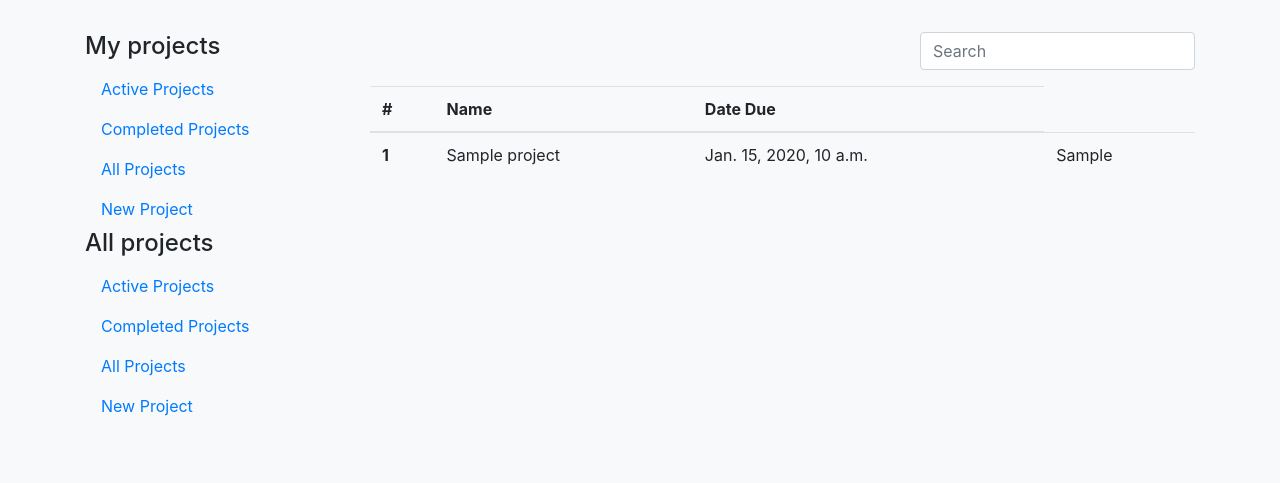
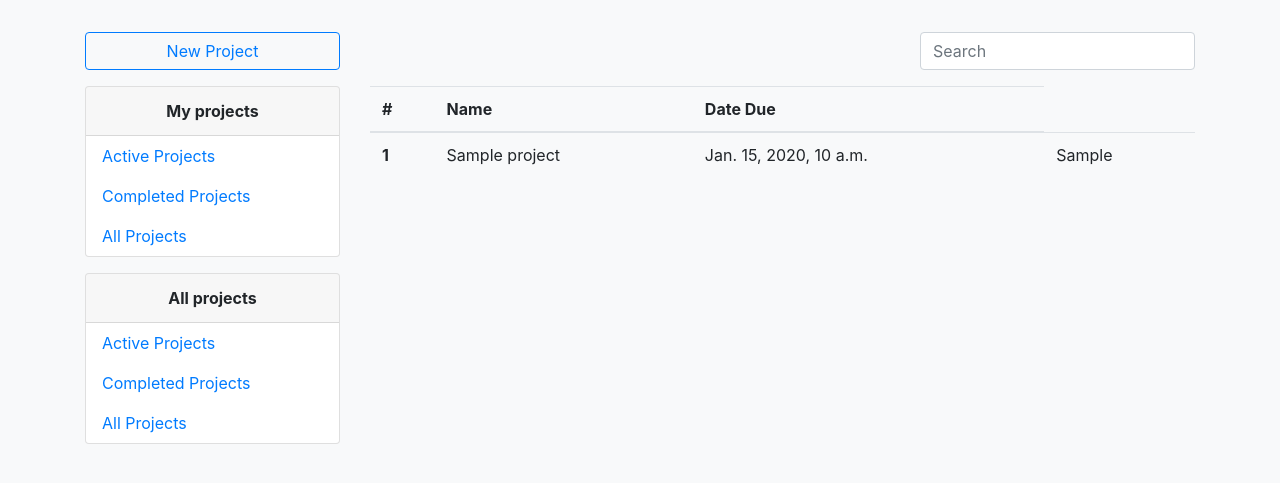
Before and after one commit to Rory-Sullivan/Lambda-Project-Management, a Django app: template lambda/projects/templates/projects/project_list.html in a window 1280 px wide. Shown: the part 56-539 px from the top of the page. Run offline with Django 3.2, Linux system fonts and the light colour scheme; the template is opened without the code that fills it: most values are stand-ins (such as "Sample title", 1, 10 or a date in 2020); some libraries are stand-ins or nearby versions.

Commit message:
Updated task and project side navbars. task#50

```diff
--- a/lambda/base/templates/base/base_list.html
+++ b/lambda/base/templates/base/base_list.html
@@ -12,10 +12,8 @@
 
   <div class="row mb-3">
     <div class="col-md-3 mb-3">
-      <nav class="nav nav-pills flex-md-column">
-        {% block nav %}
-        {% endblock nav %}
-      </nav>
+      {% block nav %}
+      {% endblock nav %}
     </div>
 
     <div class="col-md-9">
--- a/lambda/projects/templates/projects/project_nav.html
+++ b/lambda/projects/templates/projects/project_nav.html
@@ -1,5 +1,18 @@
 
-<h4>My projects</h4>
+
+<a
+  href="{% url 'create-project' %}"
+  class="btn btn-outline-primary btn-block mb-3
+    {% if request.resolver_match.url_name == 'create-project' %}active{% endif %}">
+  New Project
+</a>
+
+<div class="card mb-3">
+  <div class="card-header text-center">
+    <strong>My projects</strong>
+  </div>
+
+  <nav class="nav nav-pills flex-md-column">
     <a
       href="{% url 'my-active-projects' %}"
       class="nav-link
@@ -18,14 +31,16 @@
         {% if request.resolver_match.url_name == 'my-projects' %}active{% endif %}">
       All Projects
     </a>
-<a
-  href="{% url 'create-project' %}"
-  class="nav-link
-    {% if request.resolver_match.url_name == 'create-project' %}active{% endif %}">
-  New Project
-</a>
+  </nav>
+</div>
 
-<h4>All projects</h4>
+
+<div class="card mb-3">
+  <div class="card-header text-center">
+    <strong>All projects</strong>
+  </div>
+
+  <nav class="nav nav-pills flex-md-column">
     <a
       href="{% url 'active-projects' %}"
       class="nav-link
@@ -44,9 +59,5 @@
         {% if request.resolver_match.url_name == 'all-projects' %}active{% endif %}">
       All Projects
     </a>
-<a
-  href="{% url 'create-project' %}"
-  class="nav-link
-    {% if request.resolver_match.url_name == 'create-project' %}active{% endif %}">
-  New Project
-</a>
+  </nav>
+</div>
```
Also changed, not shown: lambda/tasks/templates/tasks/task_nav.html (+23 -14 lines). Lines whose indentation alone changed are shown as unchanged.
